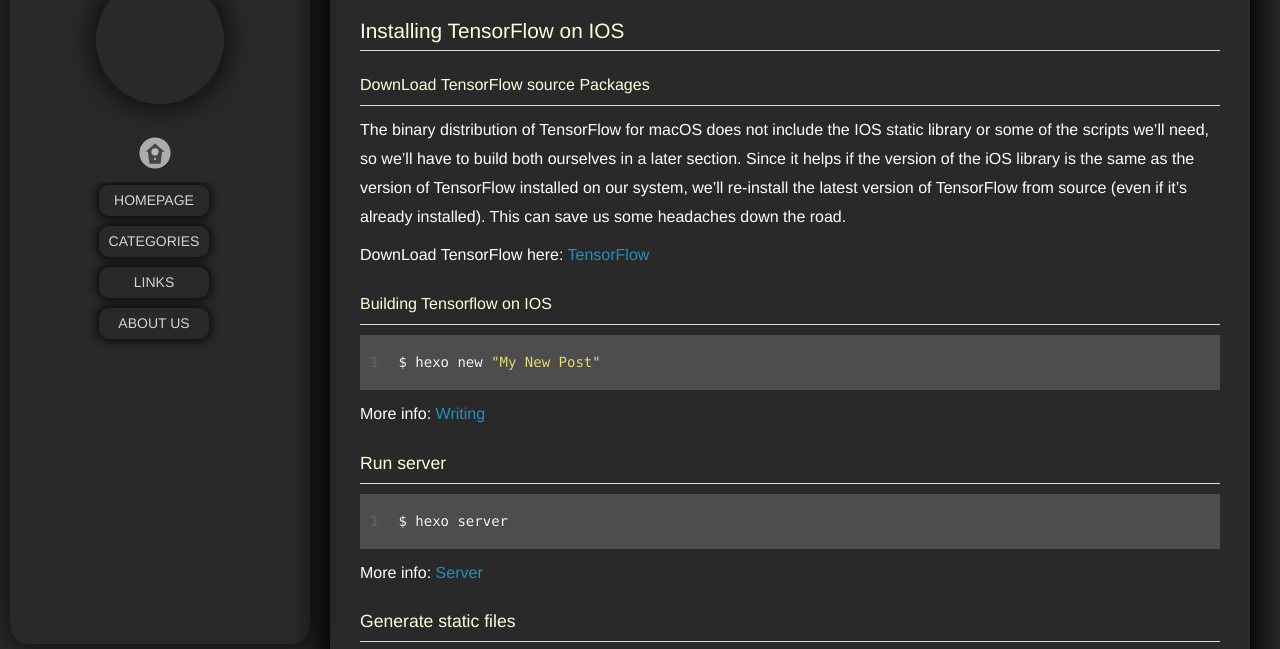
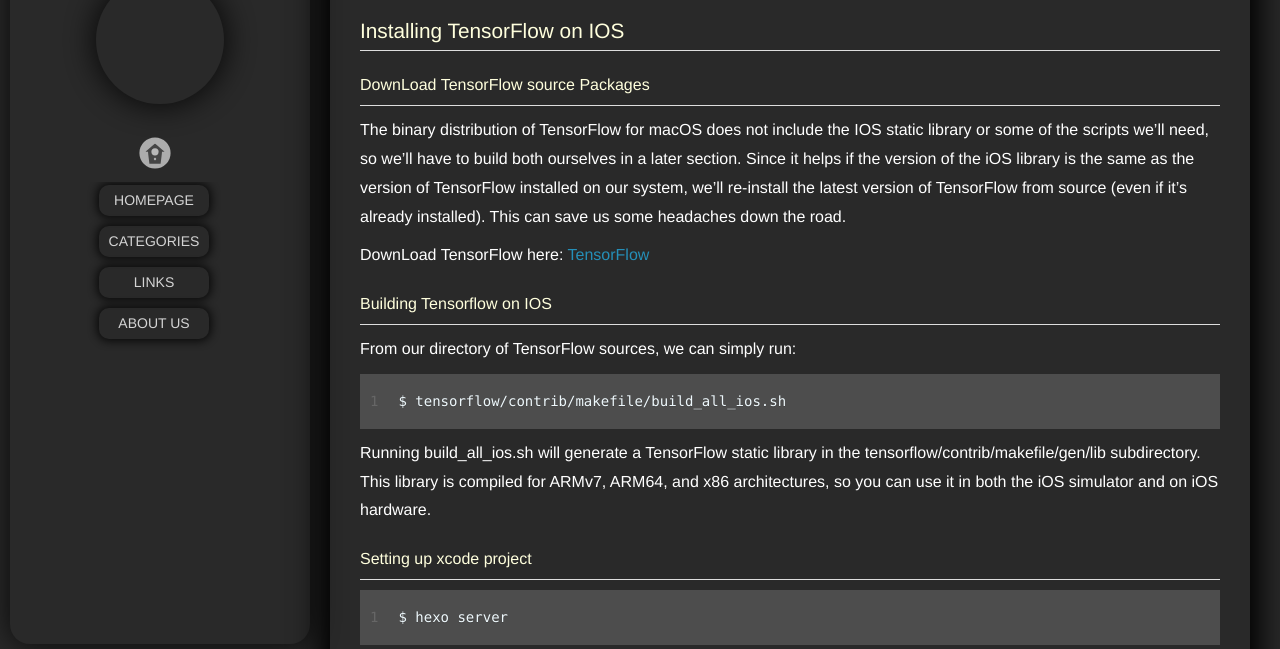
Before and after one commit to hopeliu20160622/hopeliu20160622.github.io, a plain HTML site: page 2017/10/25/hello-world/index.html in a window 1280 px wide. Shown: the part 146-795 px from the top of the page. Drawn offline with nearby package versions, Linux system fonts and the light colour scheme; some packages are replaced by stand-ins of ours; a script that the page names is missing.

Commit message:
Site updated: 2017-10-26 09:54:39

```diff
--- a/2017/10/25/hello-world/index.html
+++ b/2017/10/25/hello-world/index.html
@@ -15,7 +15,7 @@
 <meta property="og:url" content="http://yoursite.com/2017/10/25/hello-world/index.html">
 <meta property="og:site_name" content="KingSoft AILab">
 <meta property="og:description" content="Welcome to KingSoft AILab! In this article,we’ll walk through getting TensorFlow, Google’s machine learning library, set up to perform inference directly on an iOS device. Installing TensorFlow on IOS">
-<meta property="og:updated_time" content="2017-10-26T01:48:47.000Z">
+<meta property="og:updated_time" content="2017-10-26T01:54:24.000Z">
 <meta name="twitter:card" content="summary">
 <meta name="twitter:title" content="Getting Started with TensorFlow On IOS">
 <meta name="twitter:description" content="Welcome to KingSoft AILab! In this article,we’ll walk through getting TensorFlow, Google’s machine learning library, set up to perform inference directly on an iOS device. Installing TensorFlow on IOS">
@@ -210,9 +210,10 @@
         <p>Welcome to KingSoft AILab! In this article,we’ll walk through getting TensorFlow, Google’s machine learning library, set up to perform inference directly on an iOS device.</p>
 <h2 id="Installing-TensorFlow-on-IOS"><a href="#Installing-TensorFlow-on-IOS" class="headerlink" title="Installing TensorFlow on IOS"></a>Installing TensorFlow on IOS</h2><h4 id="DownLoad-TensorFlow-source-Packages"><a href="#DownLoad-TensorFlow-source-Packages" class="headerlink" title="DownLoad TensorFlow source Packages"></a>DownLoad TensorFlow source Packages</h4><p>The binary distribution of TensorFlow for macOS does not include the IOS static library or some of the scripts we’ll need, so we’ll have to build both ourselves in a later section. Since it helps if the version of the iOS library is the same as the version of TensorFlow installed on our system, we’ll re-install the latest version of TensorFlow from source (even if it’s already installed). This can save us some headaches down the road.</p>
 <p>DownLoad TensorFlow here: <a href="https://github.com/tensorflow/tensorflow" target="_blank" rel="external">TensorFlow</a></p>
-<h4 id="Building-Tensorflow-on-IOS"><a href="#Building-Tensorflow-on-IOS" class="headerlink" title="Building Tensorflow on IOS"></a>Building Tensorflow on IOS</h4><figure class="highlight bash"><table><tr><td class="gutter"><pre><div class="line">1</div></pre></td><td class="code"><pre><div class="line">$ hexo new <span class="string">"My New Post"</span></div></pre></td></tr></table></figure>
-<p>More info: <a href="https://hexo.io/docs/writing.html" target="_blank" rel="external">Writing</a></p>
-<h3 id="Run-server"><a href="#Run-server" class="headerlink" title="Run server"></a>Run server</h3><figure class="highlight bash"><table><tr><td class="gutter"><pre><div class="line">1</div></pre></td><td class="code"><pre><div class="line">$ hexo server</div></pre></td></tr></table></figure>
+<h4 id="Building-Tensorflow-on-IOS"><a href="#Building-Tensorflow-on-IOS" class="headerlink" title="Building Tensorflow on IOS"></a>Building Tensorflow on IOS</h4><p>From our directory of TensorFlow sources, we can simply run:</p>
+<figure class="highlight bash"><table><tr><td class="gutter"><pre><div class="line">1</div></pre></td><td class="code"><pre><div class="line">$ tensorflow/contrib/makefile/build_all_ios.sh</div></pre></td></tr></table></figure>
+<p>Running build_all_ios.sh will generate a TensorFlow static library in the tensorflow/contrib/makefile/gen/lib subdirectory. This library is compiled for ARMv7, ARM64, and x86 architectures, so you can use it in both the iOS simulator and on iOS hardware.</p>
+<h4 id="Setting-up-xcode-project"><a href="#Setting-up-xcode-project" class="headerlink" title="Setting up xcode project"></a>Setting up xcode project</h4><figure class="highlight bash"><table><tr><td class="gutter"><pre><div class="line">1</div></pre></td><td class="code"><pre><div class="line">$ hexo server</div></pre></td></tr></table></figure>
 <p>More info: <a href="https://hexo.io/docs/server.html" target="_blank" rel="external">Server</a></p>
 <h3 id="Generate-static-files"><a href="#Generate-static-files" class="headerlink" title="Generate static files"></a>Generate static files</h3><figure class="highlight bash"><table><tr><td class="gutter"><pre><div class="line">1</div></pre></td><td class="code"><pre><div class="line">$ hexo generate</div></pre></td></tr></table></figure>
 <p>More info: <a href="https://hexo.io/docs/generating.html" target="_blank" rel="external">Generating</a></p>
```
Also changed, not shown: index.html (+4 -3 lines).
